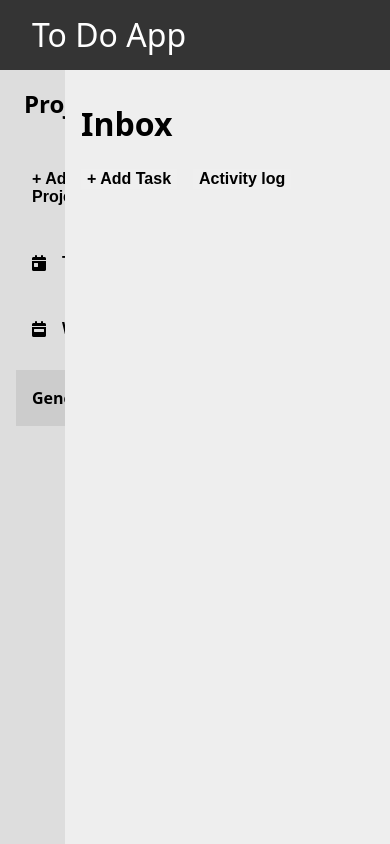
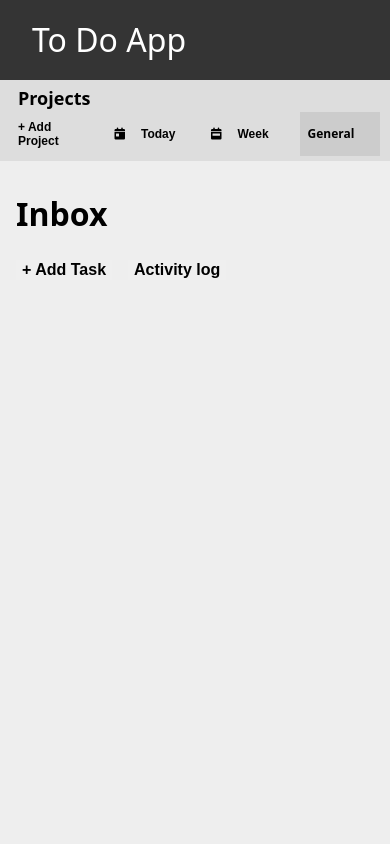
Before and after one commit to MevWebDev/to-do-app, a website built with webpack: page src/index.html in a window 390 px wide. Built offline with nearby package versions, Linux system fonts and the light colour scheme.

Commit message:
chore: Refactor HTML structure and styles for better responsiveness

```diff
--- a/src/index.html
+++ b/src/index.html
@@ -19,11 +19,13 @@
     />
     <meta charset="UTF-8" />
     <meta name="viewport" content="width=device-width, initial-scale=1.0" />
+
     <title>To-Do-App</title>
   </head>
   <body>
     <div id="app">
       <header>To Do App</header>
+      <div id="wrapper">
         <nav>
           <div id="projects-header">Projects</div>
           <div id="projects"></div>
@@ -39,5 +41,6 @@
           <div id="todo-list">No tasks yet...</div>
         </main>
       </div>
+    </div>
   </body>
 </html>
--- a/src/style.scss
+++ b/src/style.scss
@@ -1,11 +1,13 @@
 @import "./variables";
+* {
+  box-sizing: border-box;
+}
 body {
-  height: 100svh;
-  display: flex;
-  justify-content: center;
-  align-items: center;
   margin: 0;
   padding: 0;
+  box-sizing: border-box;
+  width: 100%;
+  height: 100vh;
   font-family: system-ui, -apple-system, BlinkMacSystemFont, "Segoe UI", Roboto,
     Oxygen, Ubuntu, Cantarell, "Open Sans", "Helvetica Neue", sans-serif;
   font-size: 16px;
@@ -16,42 +18,67 @@ body {
   }
 
   #app {
-    display: grid;
-    grid-template-columns: repeat(12, 1fr);
-    grid-template-rows: repeat(12, 1fr);
+    background-color: $background-color-app;
+    display: flex;
+    flex-direction: column;
+    height: 100vh;
     width: 100%;
-    height: 100%;
-    background-color: yellow;
+
+    #wrapper {
+      display: flex;
+      flex-grow: 1;
+      @media (max-width: 600px) {
+        flex-direction: column;
+      }
+    }
+
     header {
       background-color: $background-color-header;
-      grid-area: 1/ 1/ 2/ 13;
       color: white;
       display: flex;
       align-items: center;
       font-size: 2rem;
-      padding-left: 2rem;
+      padding: 1rem 0 1rem 2rem;
+      @media (max-width: 600px) {
+        width: 100vw;
+      }
     }
     nav {
-      grid-area: 2 / 1 / 13 / 3;
       background-color: $background-color-nav;
       font-weight: bold;
       padding: 1rem;
       font-size: 1.5rem;
+      flex-grow: 1;
+      width: 200px;
+      @media (max-width: 600px) {
+        width: 100%;
+        padding: 5px 10px;
+        flex-grow: 0;
+      }
       #projects-header {
-        padding-left: 0.5rem;
+        padding-left: 1rem;
+        @media (max-width: 600px) {
+          padding-left: 0.5rem;
+          font-size: large;
+        }
       }
       #projects {
         button:hover {
           background-color: #cccccc;
         }
-        margin-top: 2rem;
+        margin-top: 1rem;
         display: flex;
         flex-direction: column;
         gap: 1rem;
+        @media (max-width: 600px) {
+          flex-direction: row;
+          margin-top: 0;
+          overflow: scroll;
+        }
 
         .project {
           cursor: pointer;
-          height: 30;
+
           width: 80%;
           padding: 1rem;
           border: none;
@@ -63,6 +90,10 @@ body {
           display: flex;
           justify-content: space-between;
           align-items: center;
+          @media (max-width: 600px) {
+            font-size: 12px;
+            padding: 0.5rem;
+          }
           div {
             display: flex;
             justify-content: space-between;
@@ -93,10 +124,12 @@ body {
 
     main {
       background-color: $background-color-app;
-      grid-area: 2 / 3 / 13 / 13;
+      flex-grow: 10;
       display: flex;
       flex-direction: column;
-
+      @media (max-width: 600px) {
+        width: 100%;
+      }
       .main-wrapper {
         padding: 0.5rem 1rem;
         .buttons-main {
@@ -183,6 +216,11 @@ body {
   height: 600px;
   border-radius: 1rem;
   gap: 1.5rem;
+  @media (max-width: 600px) {
+    width: 400px;
+    height: 400px;
+    gap: 0.7rem;
+  }
   h2,
   h3 {
     margin: 0;
@@ -191,9 +229,15 @@ body {
     width: 80%;
     display: flex;
     flex-direction: column;
-    gap: 1.5rem;
+    gap: 0.5rem;
+    // @media (max-width: 600px) {
+    //   height: 50%;
+    // }
     * {
       padding: 1rem;
+      @media (max-width: 600px) {
+        padding: 0.5rem;
+      }
     }
   }
 }
@@ -215,6 +259,10 @@ body {
   align-items: flex-start;
   justify-content: flex-start;
   padding: 2.5rem;
+  @media (max-width: 600px) {
+    justify-content: center;
+    padding: 1rem 0 0 0;
+  }
   div {
     position: relative;
     display: flex;
@@ -227,6 +275,9 @@ body {
     border-radius: 0.5rem;
     text-align: center;
     animation: fadeIn 0.5s ease-in-out;
+    @media (max-width: 600px) {
+      width: 45%;
+    }
     h3 {
       margin: 0;
       margin-top: 2rem;
```
Also changed, not shown: dist/index.bundle.js, dist/index.html. Lines whose indentation alone changed are shown as unchanged.
